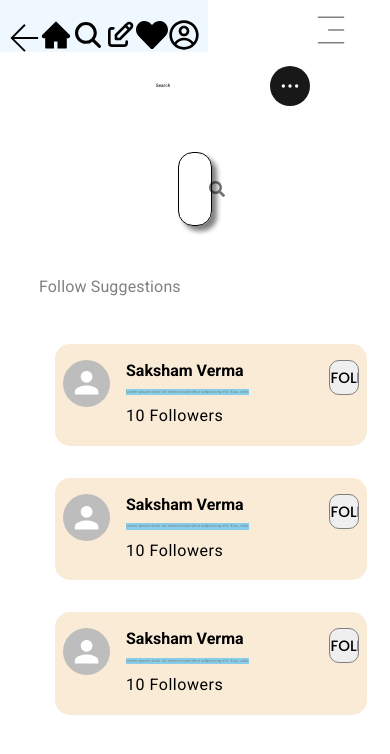
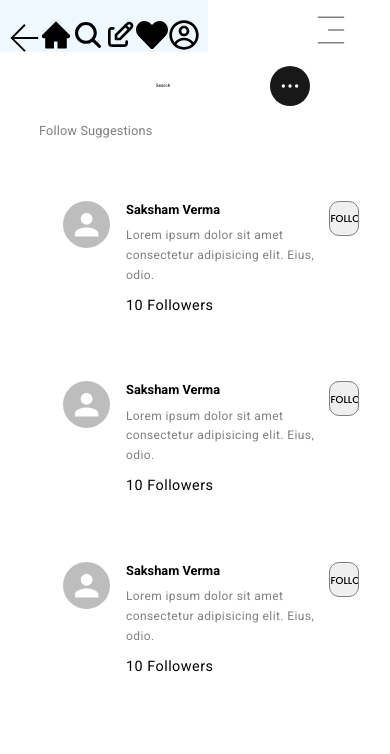
Before and after one commit to sakshamVerma08/ThreadsClone_Project, a React (Vite) app in the folder client/: page /search in a window 390 px wide. Shown: the top 754 px of the page. Built offline with nearby package versions, Linux system fonts and the light colour scheme; a web font is replaced by a local one.

Commit message:
made almost all the components more responsive , excluding 'search component'

```diff
--- a/client/src/components/Home/Post/Comments.jsx
+++ b/client/src/components/Home/Post/Comments.jsx
@@ -12,7 +12,7 @@ const Comments = () => {
         flexDirection={"row"}
         justifyContent={"space-between"}
         mx={"auto"}
-        bgcolor={"blue"}
+        // bgcolor={"blue"}
         width={"50vw"}
         pb={4}
         px={2}
--- a/client/src/components/Home/Post/PostTwo.jsx
+++ b/client/src/components/Home/Post/PostTwo.jsx
@@ -2,7 +2,7 @@ import { Grid2, Stack, Typography, useMediaQuery } from "@mui/material";
 import { FaRegHeart, FaRegComment, FaRetweet } from "react-icons/fa6";
 import { IoMdSend } from "react-icons/io";
 import React from "react";
-
+import { Link } from "react-router-dom";
 const PostTwo = () => {
   const _300 = useMediaQuery("(min-width:300px)");
   const _400 = useMediaQuery("(min-width:400px)");
@@ -27,30 +27,47 @@ const PostTwo = () => {
         >
           {/* Post Title and description 'stack' starts here*/}
           <Stack flexDirection={"column"}>
-            <Typography fontSize={"1.1rem"} fontWeight={500}>
+            <Typography fontSize={_300 ? "1.1rem" : "0.8rem"} fontWeight={500}>
               Saksham Verma
             </Typography>
-            <Typography fontWeight={400}>
-              Lorem ipsum dolor, sit amet consectetur adipisicing elit. Ea,
-              tempore.
-            </Typography>
+
+            <Link to="/post/2">
+              <Typography
+                fontWeight={
+                  _700 ? "1.2rem" : _400 ? "1rem" : _300 ? "0.9rem" : "0.8rem"
+                }
+              >
+                Lorem ipsum dolor, sit amet consectetur adipisicing elit. Ea,
+                tempore.
+              </Typography>
+            </Link>
           </Stack>
 
           {/* Post title and description 'stack' ends here*/}
           <img
             src="/error-bg.png"
             alt="Post Image"
-            width={"66%"}
+            width={
+              _700
+                ? "400px"
+                : _500
+                ? "350px"
+                : _400
+                ? "250px"
+                : _300
+                ? "180px"
+                : "150px"
+            }
             height={"auto"}
           />
         </Stack>
         {/* Like / share icons 'stack' starts here*/}
         <Stack flexDirection={"column"} gap={1} pt={3}>
           <Stack flexDirection={"row"} gap={4} m={1}>
-            <FaRegHeart size={32} />
-            <FaRegComment size={32} />
-            <FaRetweet size={32} />
-            <IoMdSend size={32} />
+            <FaRegHeart size={_700 ? 32 : _300 ? 28 : 24} />
+            <FaRegComment size={_700 ? 32 : _300 ? 28 : 24} />
+            <FaRetweet size={_700 ? 32 : _300 ? 28 : 24} />
+            <IoMdSend size={_700 ? 32 : _300 ? 28 : 24} />
           </Stack>
           <Stack
             flexDirection={"row"}
@@ -59,10 +76,18 @@ const PostTwo = () => {
             top={-3}
             left={4}
           >
-            <Typography variant="caption" fontSize={"1.1rem"} color="GrayText">
+            <Typography
+              variant="caption"
+              fontSize={_700 ? "1.1rem" : "1rem"}
+              color="GrayText"
+            >
               2 Likes.
             </Typography>
-            <Typography variant="caption" fontSize={"1.1rem"} color="GrayText">
+            <Typography
+              variant="caption"
+              fontSize={_700 ? "1.1rem" : "1rem"}
+              color="GrayText"
+            >
               1 Comment.
             </Typography>
           </Stack>
--- a/client/src/components/Search/Profilebar.jsx
+++ b/client/src/components/Search/Profilebar.jsx
@@ -15,7 +15,7 @@ const Profilebar = () => {
     <>
       <Stack
         flexDirection={"row"}
-        bgcolor={"antiquewhite"}
+        // bgcolor={"antiquewhite"}
         justifyContent={"space-between"}
         mx={"auto"}
         px={1}
@@ -29,24 +29,27 @@ const Profilebar = () => {
           },
         }}
       >
-        <Stack flexDirection={"row"} gap={2}>
+        <Stack flexDirection={"row"} width={_700 ? "80%" : "90%"} gap={2}>
           <Avatar sx={{ width: 47, height: 47 }} src="" alt="" />
           <Stack flexDirection={"column"} gap={1}>
-            <Typography variant="h5" fontWeight={"bold"} fontSize={"1rem"}>
+            <Typography
+              variant="h5"
+              fontWeight={"bold"}
+              fontSize={_700 ? "1rem" : "0.8rem"}
+            >
               Saksham Verma
             </Typography>
             <Typography
               variant="caption"
-              bgcolor={"skyblue"}
-              fontSize={"1vw"}
+              // bgcolor={"skyblue"}
+              fontSize={_700 ? "1.1rem" : "0.75rem"}
               color="grey"
-              sx={{}}
             >
               Lorem ipsum dolor sit amet consectetur adipisicing elit. Eius,
               odio.
             </Typography>
 
-            <Typography variant="caption" fontSize={"1rem"}>
+            <Typography variant="caption" fontSize={_700 ? "1rem" : "0.9rem"}>
               10 Followers
             </Typography>
           </Stack>
--- a/client/src/components/Search/SearchInput.jsx
+++ b/client/src/components/Search/SearchInput.jsx
@@ -4,18 +4,19 @@ import { FaSearch } from "react-icons/fa";
 import React from "react";
 
 const SearchInput = () => {
-  const _738 = useMediaQuery("(min-width:738px)");
+  const _700 = useMediaQuery("(min-width:700px)");
   return (
+    <>
+      {_700 ? (
         <>
           <TextField
             sx={{
-          width: "100%",
-          maxWidth: _738 ? "60%" : "",
+              width: "80%",
               boxShadow: "5px 5px 5px grey",
               borderRadius: "15px",
               border: "1px solid #000",
               px: 2,
-          py: 1,
+              py: 0.2,
               my: 5,
               mx: "auto",
               "& .MuiOutlinedInput-root": {
@@ -37,6 +38,10 @@ const SearchInput = () => {
             }}
           />
         </>
+      ) : (
+        ""
+      )}
+    </>
   );
 };
 
--- a/client/src/components/Search/SuggestionsPrompt.jsx
+++ b/client/src/components/Search/SuggestionsPrompt.jsx
@@ -1,7 +1,8 @@
-import { Stack, Typography } from "@mui/material";
+import { Stack, Typography, useMediaQuery } from "@mui/material";
 import React from "react";
 
 const SuggestionsPrompt = () => {
+  const _700 = useMediaQuery("(min-width:700px)");
   return (
     <>
       <Stack
@@ -9,7 +10,9 @@ const SuggestionsPrompt = () => {
         justifyContent={"flex-start"}
         alignItems={"center"}
       >
-        <Typography color={"grey"}>Follow Suggestions</Typography>
+        <Typography fontSize={_700 ? "1rem" : "0.8rem"} color={"grey"}>
+          Follow Suggestions
+        </Typography>
       </Stack>
     </>
   );
--- a/client/src/index.css
+++ b/client/src/index.css
@@ -21,6 +21,7 @@ body {
 .followButton {
   position: relative;
   border: 1px solid grey;
+  cursor: pointer;
   border-radius: 10px;
   height: auto;
   margin: 1;
@@ -33,7 +34,7 @@ body {
 
 .followButton span {
   color: #000;
-  font-size: 15px;
+  font-size: 0.9rem;
   position: relative;
   z-index: 2;
   font-weight: 500;
@@ -71,5 +72,15 @@ body {
   }
 }
 
-/* @media (min-width: 973px) {
-} */
+@media (max-width: 832px) {
+  .followButton span {
+    font-size: 0.9rem;
+  }
+}
+
+@media (max-width: 700px) {
+  .followButton span {
+    font-size: 10px;
+    padding: 0;
+  }
+}
```
Lines whose indentation alone changed are shown as unchanged.
